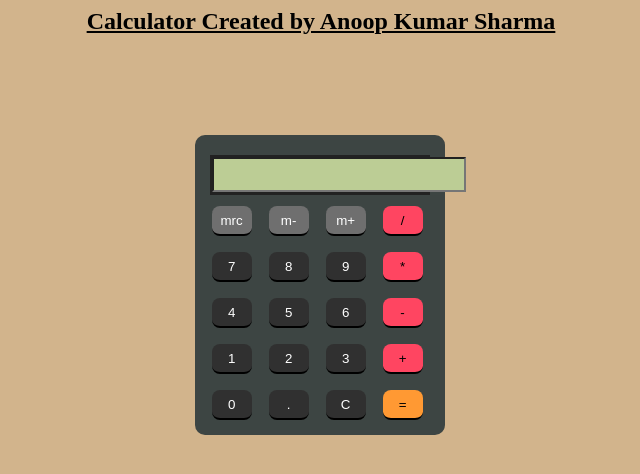
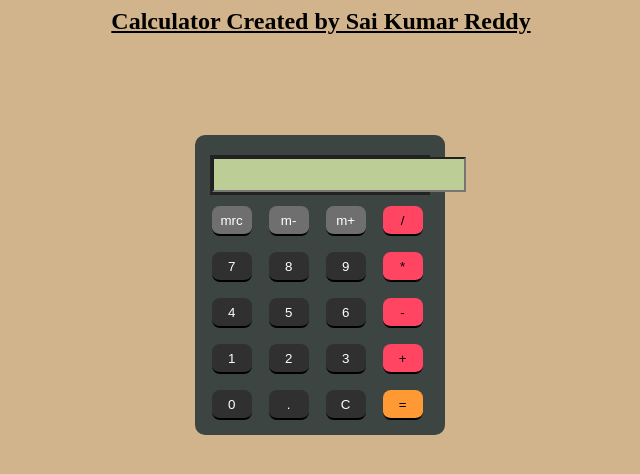
Before and after one commit to SaiKumarReddy94/WebTest, a plain HTML site: page index.html in a window 1280 px wide. Shown: the whole page, without its empty margins (319-959 px from the left). Drawn offline with Linux system fonts and the light colour scheme.

Commit message:
Update index.html

```diff
--- a/index.html
+++ b/index.html
@@ -1,5 +1,5 @@
 <html>
-<!----Created By Anoop Kumar Sharma---->
+<!----Created By Sai Kumar Reddy---->
 <head>
 <style>
 body
@@ -132,7 +132,7 @@ function e()
 </script>
 </head>
 <body>
-<h2>Calculator Created by Anoop Kumar Sharma</h2>
+<h2>Calculator Created by Sai Kumar Reddy</h2>
 <div class="box">
 	<div class="display"><input type="text" readonly size="18" id="d"></div>
 	<div class="keys">
```
